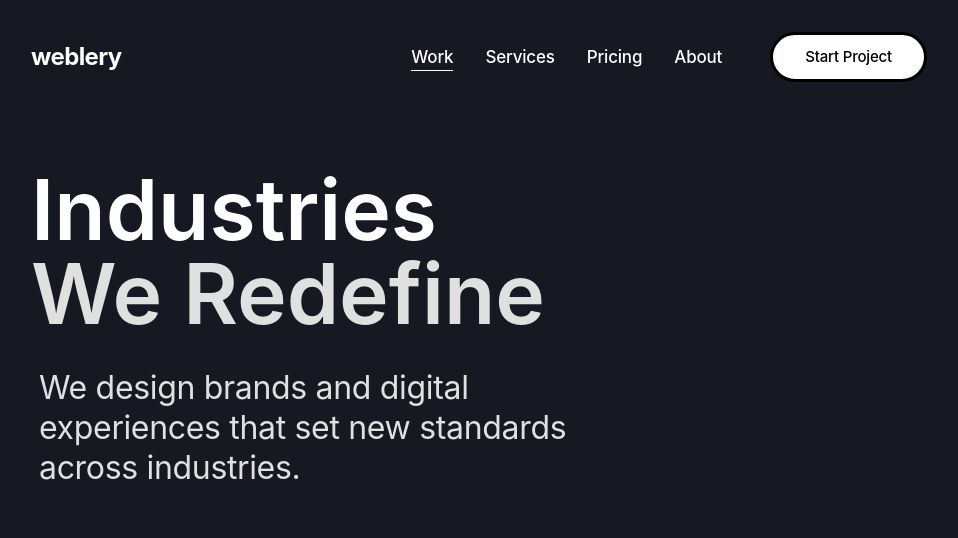
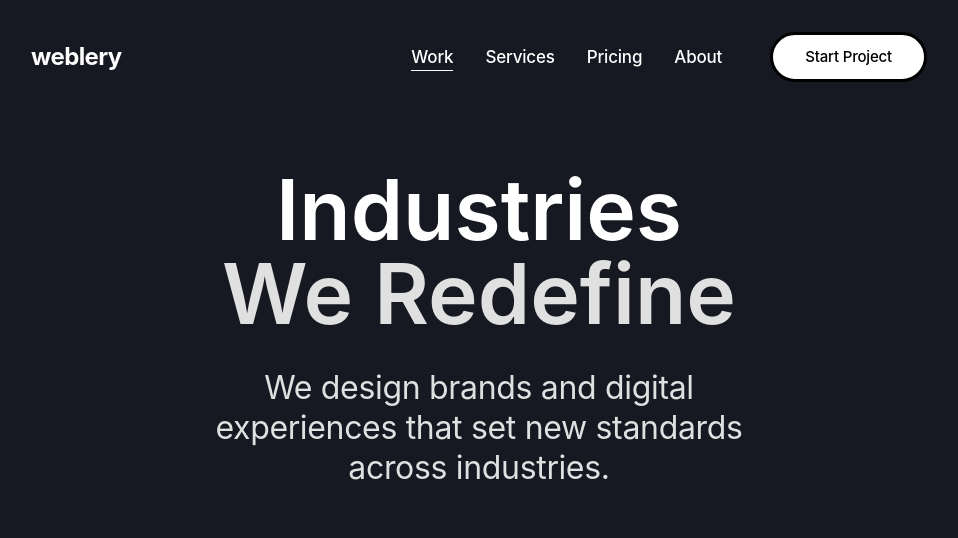
Before and after one commit to kibirigec/weblery, a Next.js app: page /work in a window 1280 px wide. Shown: the top 538 px of the page, without its empty margins (161-1119 px from the left). Built offline with nearby package versions, Linux system fonts and the light colour scheme.

Commit message:
Center align hero sections on Work and Services pages

```diff
--- a/src/app/services/page.js
+++ b/src/app/services/page.js
@@ -192,7 +192,7 @@ export default function ServicesPage() {
 
         <main className="pt-24 md:pt-32 pb-20 w-full global-padding relative z-10">
 
-            <div id="services-hero" className="relative md:min-h-[calc(100vh-256px)] flex flex-col justify-center pb-20 md:pb-40 mb-12">
+            <div id="services-hero" className="relative md:min-h-[calc(100vh-256px)] flex flex-col justify-center items-center text-center pb-20 md:pb-40 mb-12">
                 <motion.div
                     initial={{ opacity: 0, y: 30 }}
                     animate={{ opacity: 1, y: 0 }}
--- a/src/app/work/page.js
+++ b/src/app/work/page.js
@@ -121,7 +121,7 @@ export default function WorkPage() {
 
       <main className="pt-32 pb-40 w-full global-padding relative z-10">
 
-        <div id="work-hero" className="mb-30 md:mb-60 mt-10">
+        <div id="work-hero" className="mb-30 md:mb-60 mt-10 flex flex-col items-center text-center">
              <motion.h1
                 initial={{ opacity: 0, y: 30 }}
                 animate={{ opacity: 1, y: 0 }}
@@ -135,7 +135,7 @@ export default function WorkPage() {
                 initial={{ opacity: 0, y: 30 }}
                 animate={{ opacity: 1, y: 0 }}
                 transition={{ duration: 0.8, delay: 0.2 }}
-                className="text-title-m md:text-title max-w-xl  md:ml-2 text-[var(--text-light-secondary)]"
+                className="text-title-m md:text-title max-w-xl text-[var(--text-light-secondary)]"
             >
                 We design brands and digital experiences that set new standards across industries.
             </motion.p>
```
